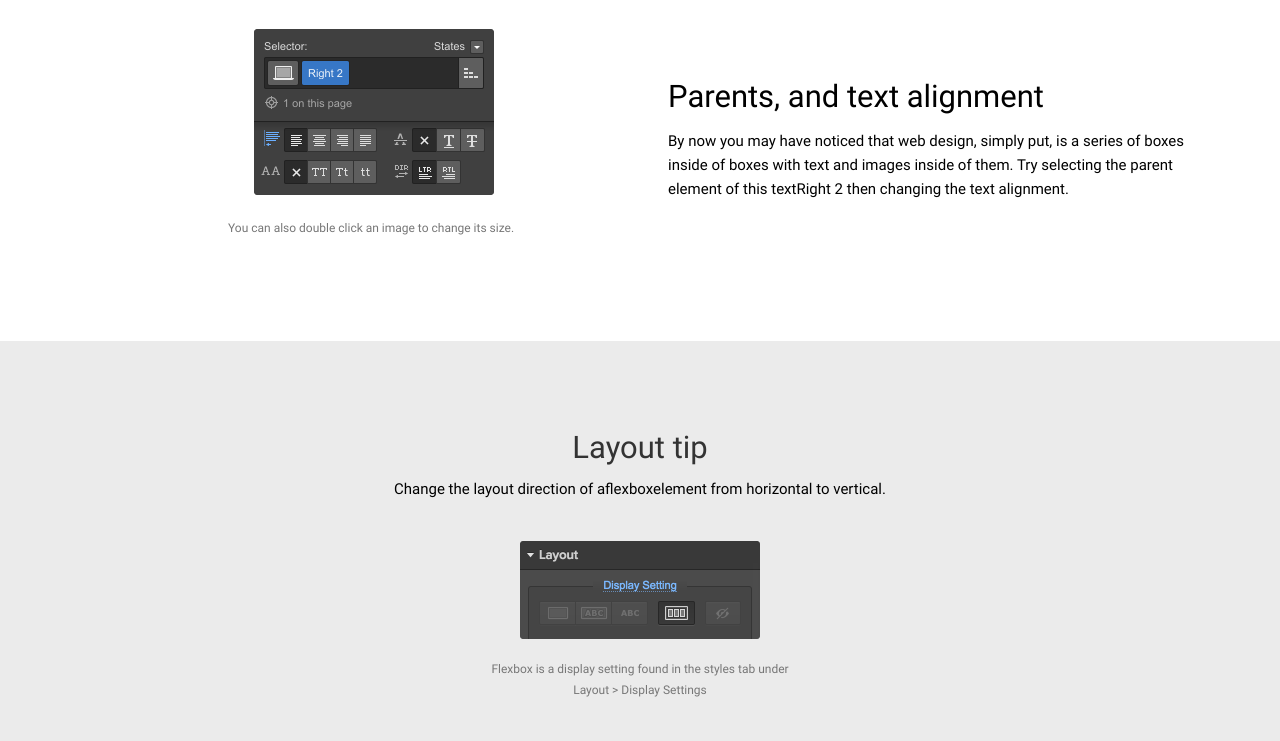
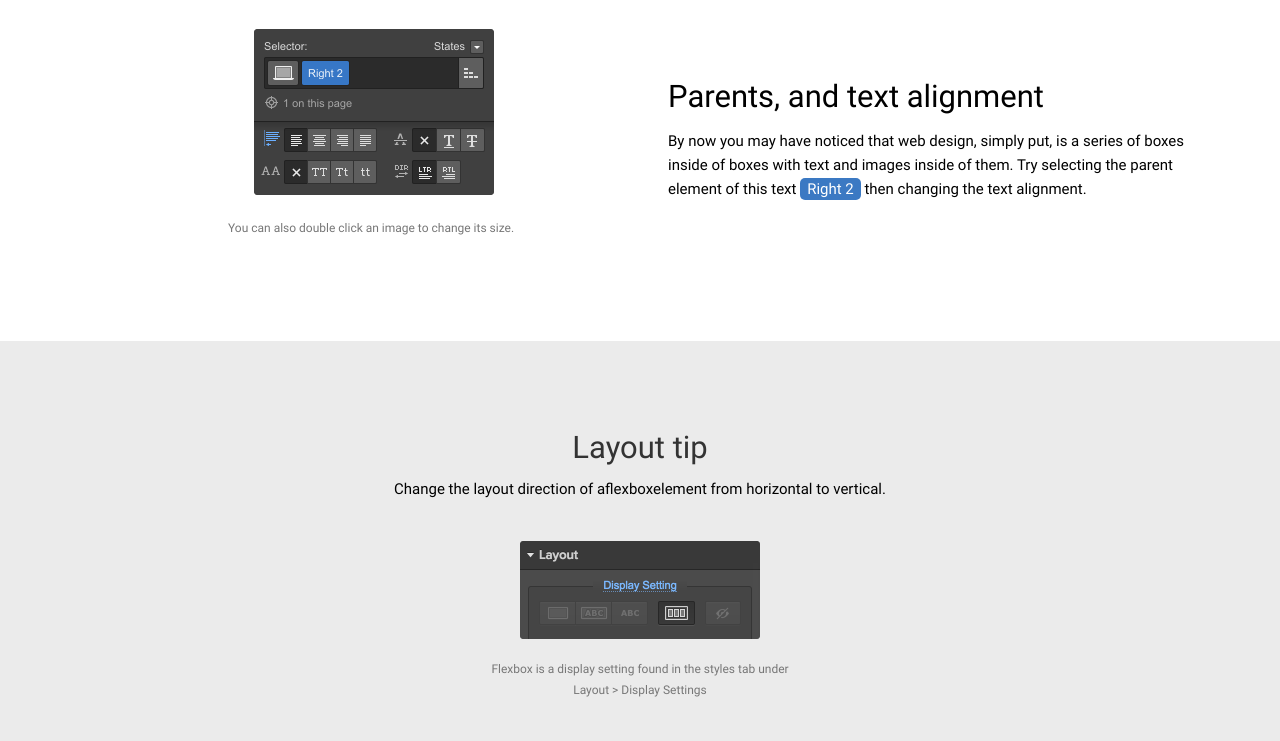
Before and after one commit to Otabek0417/Logo-, a plain HTML site: page index.html in a window 1280 px wide. Shown: the part 1120-1861 px from the top of the page. Drawn offline with Linux system fonts and the light colour scheme.

Commit message:
scss color

```diff
--- a/index.html
+++ b/index.html
@@ -178,8 +178,9 @@
             <p class="servis__wrapper4__desc">
               By now you may have noticed that web design, simply put, is a
               series of boxes inside of boxes with text and images inside of
-              them. Try selecting the parent element of this textRight 2 then
-              changing the text alignment.
+              them. Try selecting the parent element of this text
+              <span class="servis__color">Right 2</span> then changing the text
+              alignment.
             </p>
           </div>
         </div>
--- a/scss/blocks/_home.scss
+++ b/scss/blocks/_home.scss
@@ -135,6 +135,12 @@
     line-height: 2.4rem;
   }
 }
+.servis__color {
+  border-radius: 5px;
+  padding: 2px 7px;
+  background-color: #3b79c3;
+  color: $white-color;
+}
 
 // layout
 .layout {
@@ -212,6 +218,7 @@
     padding-bottom: 4rem;
   }
   &__color {
+    padding: 1px 3px;
     border-radius: 2px;
     background-color: #3b79c3;
     color: $white-color;
```
Also changed, not shown: css/main.css, 1 other file.
